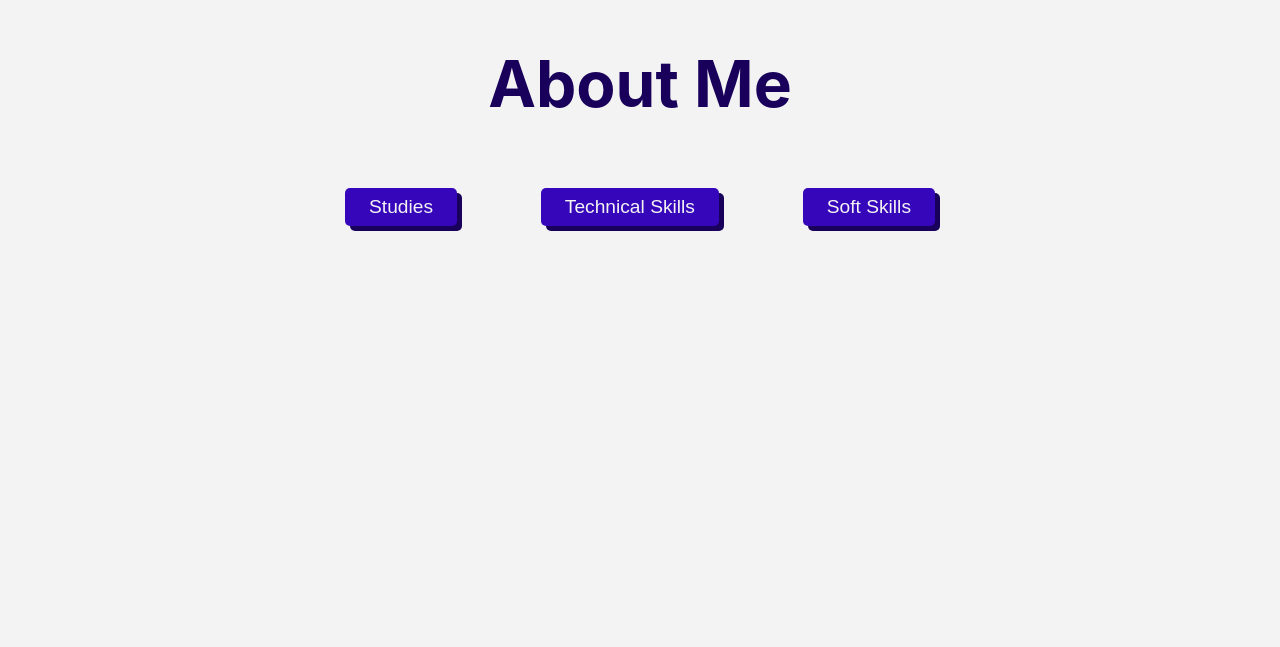
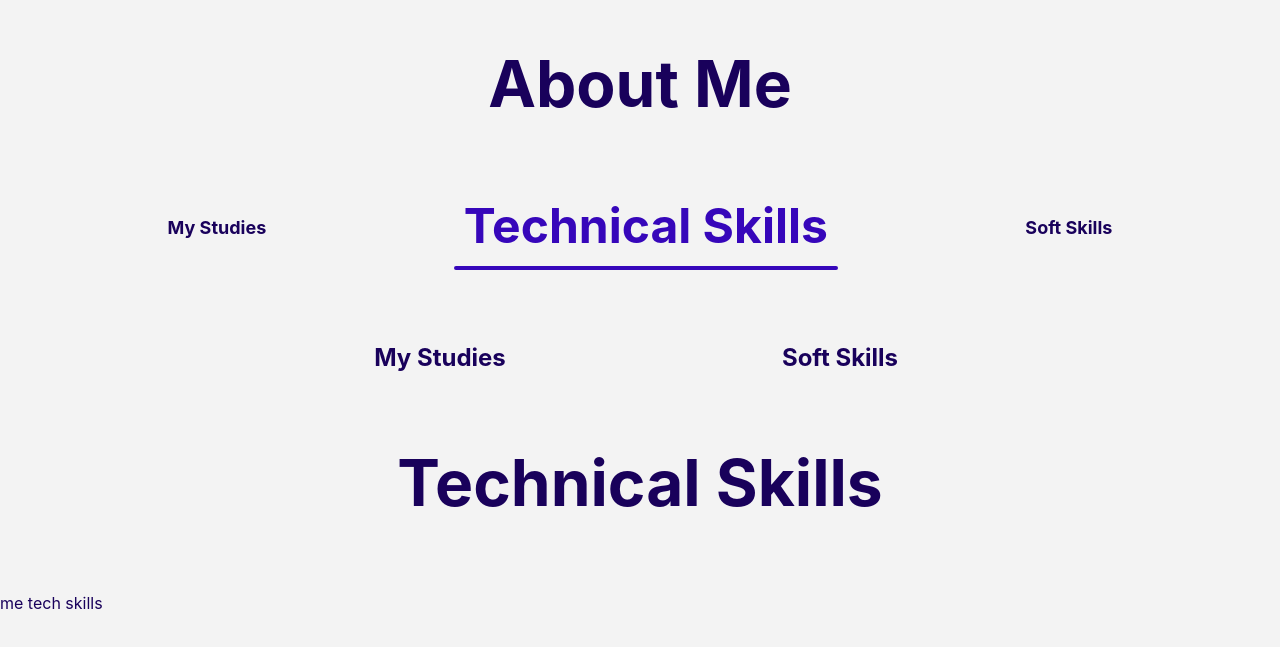
Before and after one commit to SkippaT/TheTrentiverse, a React (Vite) app: page / in a window 1280 px wide. Shown: the part 3613-4260 px from the top of the page. Before the commit the page ends 3889 px from the top, so only its background shows below. Built offline with nearby package versions, Linux system fonts and the light colour scheme.

Commit message:
Added two 'about me' headings options and dummy section fillers

```diff
--- a/src/components/AboutMeSection/AboutMe.jsx
+++ b/src/components/AboutMeSection/AboutMe.jsx
@@ -1,16 +1,85 @@
-import Button from '../UI/Button';
+import { motion } from 'framer-motion';
+import { useState } from 'react';
+
+import Section from '../Section.jsx';
+import Button from '../UI/Button.jsx';
 import classes from './AboutMe.module.css';
+import MyStudies from './MyStudies.jsx';
+import Headings from './Headings.jsx';
+
+// ********************************************* Option 1 open *********************************************
+function Tab({ isSelected, onSelect, children }) {
+
+    return (
+        <li>
+            <motion.h3
+                className={isSelected ? classes.selected : undefined}
+                onClick={onSelect}
+                animate={{
+                    fontSize: isSelected ? '48px' : '18px',
+                }}
+                transition={{ duration: 0.3 }}
+            >
+                {children}
+            </motion.h3>
+            {isSelected &&
+                <motion.div
+                    layoutId="tab-indicator"
+                    className={classes.activeTabIndicator}
+                />}
+        </li>
+    );
+}
+// ********************************************* Option 1 close *********************************************
+
 
 export default function AboutMe() {
 
+    // ********************************************* Option 1 open *********************************************
+    // ********************************************* Option 1 close *********************************************
+    const headings = ["My Studies", "Technical Skills", "Soft Skills"];
+
+    const [selectedHeading, setSelectedHeading] = useState(headings[1]);
+    function handleChange(heading) {
+        setSelectedHeading(heading);
+    }
+    // --------------------------------------------- Option 2 open ---------------------------------------------
+    // --------------------------------------------- Option 2 close ---------------------------------------------
+
+    function displaySection() {
+        if (selectedHeading === "My Studies") {
+            return <p>me stoodays</p>
+        }
+        if (selectedHeading === "Technical Skills") {
+            return <p>me tech skills</p>
+        }
+        if (selectedHeading === "Soft Skills") {
+            return <p>these be me soft skills</p>
+        }
+    }
+
     return (
+        // ********************************************* Option 1 open *********************************************
         <div className={classes.aboutMe}>
-            <div className={classes.links}>
-                <Button text="Studies"></Button>
-                <Button text="Technical Skills"></Button>
-                <Button text="Soft Skills"><a href=""></a></Button>
+            <menu className={classes.tabs}>
+                {headings.map((heading, index) => (
+                    <Tab
+                        isSelected={selectedHeading === heading}
+                        key={index}
+                        onSelect={() => {
+                            handleChange(heading);
+                        }}
+                    >
+                        {heading}
+                    </Tab>
+                ))}
+            </menu>
+            {/* ********************************************* Option 1 close *********************************************  */}
+            {/* --------------------------------------------- Option 2 open ---------------------------------------------  */}
+            <Headings headings={headings} onSelect={handleChange} />
+            {/* --------------------------------------------- Option 2 close ---------------------------------------------  */}
 
-            </div>
+            {displaySection()}
         </div>
     );
 }
--- a/src/components/AboutMeSection/AboutMe.module.css
+++ b/src/components/AboutMeSection/AboutMe.module.css
@@ -1,14 +1,50 @@
 .aboutMe {
-    /* border: 2px solid blue; */
-    min-width: 50%;
-    max-width: 95%;
+    width: 100vw;
 }
 
-.links {
-    /* border: 2px solid greenyellow; */
+.tabs {
+    list-style: none;
     display: flex;
     flex-direction: row;
-    justify-content: space-between;
+    justify-content: space-evenly;
     align-items: center;
     gap: 20px;
+    margin-bottom: 75px;
+    height: 80px;
 }
+.tabs h3 {
+    margin: 0;
+    padding: 10px;
+    cursor: pointer;
+}
+
+.tabs h3:hover,
+.tabs h3.selected {
+    color: #3606ba;
+}
+
+
+.aboutMe .activeTabIndicator {
+    border: 2px solid #3606ba;
+    border-radius: 8px;
+}
+
+
+
+
+.myStudies {
+    border: 2px solid greenyellow;
+}
+
+.myStudies h1 {
+    font-size: 56px;
+    font-weight: 500;
+    text-align: center;
+}
+
+.aboutMe .section {
+    border: 2px solid greenyellow;
+    margin-bottom: 10px;
+    border-radius: 5px;
+    overflow: hidden;
+}
--- /dev/null
+++ b/src/components/AboutMeSection/Headings.jsx
@@ -0,0 +1,48 @@
+import { useState } from 'react';
+import { motion } from 'framer-motion';
+
+import classes from './Headings.module.css';
+
+export default function Headings({ headings, onSelect }) {
+  const [selected, setSelected] = useState(1);
+
+
+
+  // Define the positions for the headings
+  const positions = [
+    { x: -200, y: 0 },
+    { x: 0, y: 0 },
+    { x: 200, y: 0 },
+  ];
+
+  // Define the position and font size for the selected heading
+  const selectedStyle = { x: 0, y: 100, fontSize: '4em' };
+
+  return (
+    <>
+      <div className={classes.headings}>
+        {headings.map((heading, index) => {
+          const isSelected = index === selected;
+
+          return (
+            <motion.h2
+              key={index}
+              onClick={() => {
+                setSelected(index);
+                onSelect(heading);
+              }}
+              initial={isSelected ? selectedStyle : { ...positions[index], fontSize: "1.5rem" }}
+              animate={isSelected ? selectedStyle : { ...positions[index], fontSize: "1.5rem" }}
+              transition={{ type: 'spring', stiffness: 200, damping: 15 }}
+              style={{
+                zIndex: isSelected ? 1 : 0,
+              }}
+            >
+              {heading}
+            </motion.h2>
+          );
+        })}
+      </div>
+    </>
+  );
+};
--- /dev/null
+++ b/src/components/AboutMeSection/Headings.module.css
@@ -0,0 +1,13 @@
+.headings {
+    position: relative;
+    display: flex;
+    flex-direction: row;
+    justify-content: center;
+    align-items: flex-start;
+    height: 175px;
+    margin-bottom: 75px;
+}
+.headings h2 {
+    position: absolute;
+    cursor: pointer;
+}
--- /dev/null
+++ b/src/components/AboutMeSection/MyStudies.jsx
@@ -0,0 +1,11 @@
+import classes from './AboutMe.module.css';
+
+export default function MyStudies() {
+
+    return (
+        <div className={classes.myStudies}>
+            <h1>My Studies</h1>
+            <p>This is a section on my studies.</p>
+        </div>
+    );
+}
--- a/src/data.js
+++ b/src/data.js
@@ -68,9 +68,9 @@ export const TAGS = [
 
 export const EXPERIENCE = [
     {
-        id: "BR",
-        role: "Basketball referee",
-        company: "Nunawading Basketball Association",
+        id: "NAB_INT",
+        role: "NAB Technology Intern",
+        company: "National Australia Bank",
         description: "This is a sample description for some experience that I have. It really means nothing and is simply here to take up space.",
         rolesAndResponsibilities: [
             "This is one role that I had.",
@@ -82,8 +82,8 @@ export const EXPERIENCE = [
             "Because of the things I did here I enhanced this skill.",
             "I practiced this skill while working in this environment."
         ],
-        date: "2017 - 2021",
-        icon: "sports"
+        date: "2024/25 Summer",
+        icon: "star"
     },
     {
         id: "BS",
@@ -104,9 +104,9 @@ export const EXPERIENCE = [
         icon: "supervisor_account"
     },
     {
-        id: "NAB_INT",
-        role: "NAB Technology Intern",
-        company: "National Australia Bank",
+        id: "BR",
+        role: "Basketball referee",
+        company: "Nunawading Basketball Association",
         description: "This is a sample description for some experience that I have. It really means nothing and is simply here to take up space.",
         rolesAndResponsibilities: [
             "This is one role that I had.",
@@ -118,7 +118,46 @@ export const EXPERIENCE = [
             "Because of the things I did here I enhanced this skill.",
             "I practiced this skill while working in this environment."
         ],
-        date: "2024/25 Summer",
-        icon: "star"
+        date: "2017 - 2021",
+        icon: "sports"
+    }
+];
+
+export const STUDIES = [
+    {
+        degreeName: "Computer and Network Engineering",
+        degreeDescription: "This is a description of this degree. There is more to it...",
+        courses: [
+            {
+                courseName: "Embedded Systems",
+                courseDescription: "This is a description of the course. Once again, there is more to it..."
+            },
+            {
+                courseName: "Embedded Systems",
+                courseDescription: "This is a description of the course. Once again, there is more to it..."
+            },
+            {
+                courseName: "Embedded Systems",
+                courseDescription: "This is a description of the course. Once again, there is more to it..."
+            },
+        ]
     },
-]
+    {
+        degreeName: "Computer Science",
+        degreeDescription: "This is a description of this degree. There is more to it...",
+        courses: [
+            {
+                courseName: "Artificial Intelligence",
+                courseDescription: "This is a description of the course. Once again, there is more to it..."
+            },
+            {
+                courseName: "Artificial Intelligence",
+                courseDescription: "This is a description of the course. Once again, there is more to it..."
+            },
+            {
+                courseName: "Artificial Intelligence",
+                courseDescription: "This is a description of the course. Once again, there is more to it..."
+            },
+        ]
+    },
+];
```
